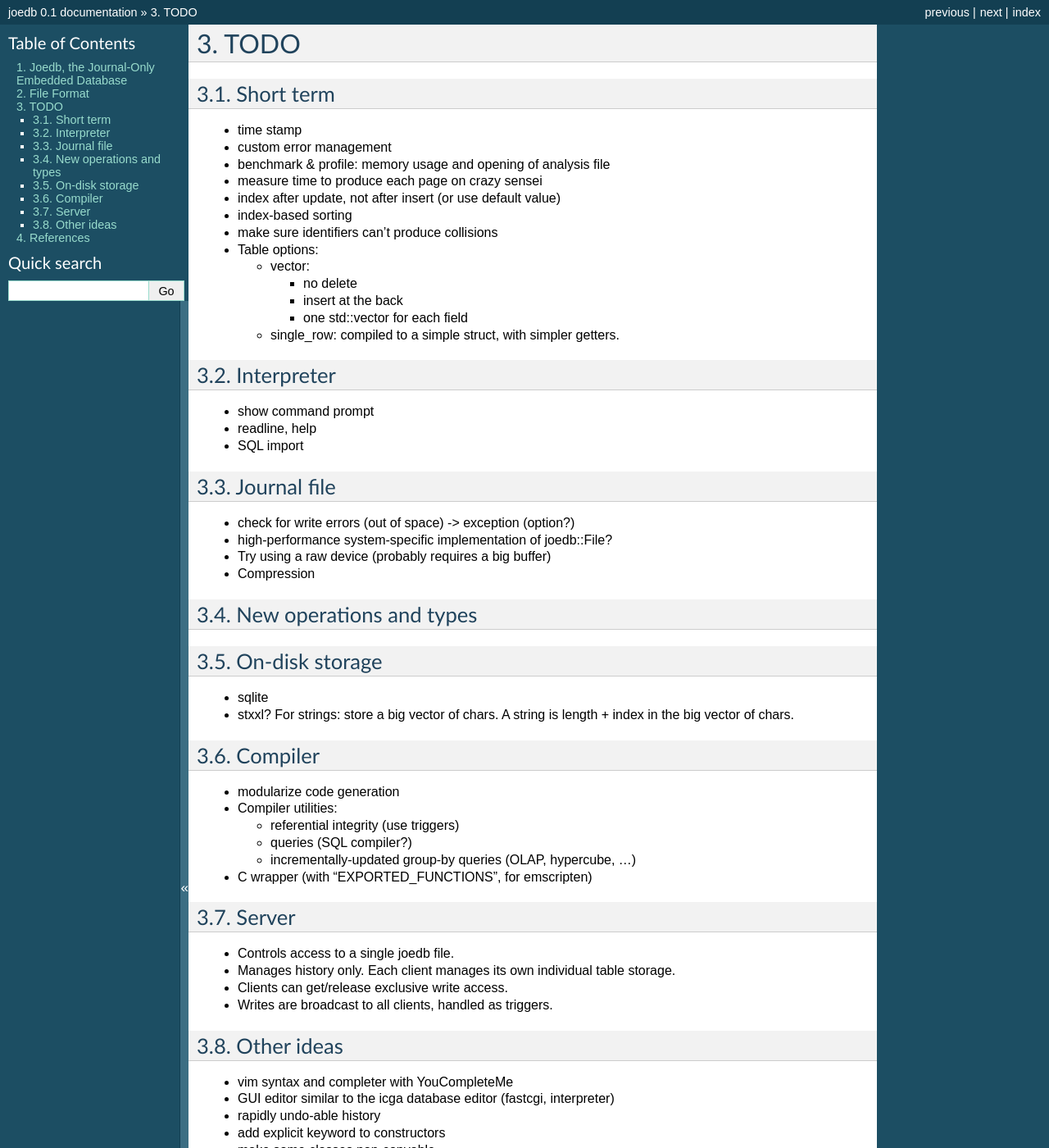
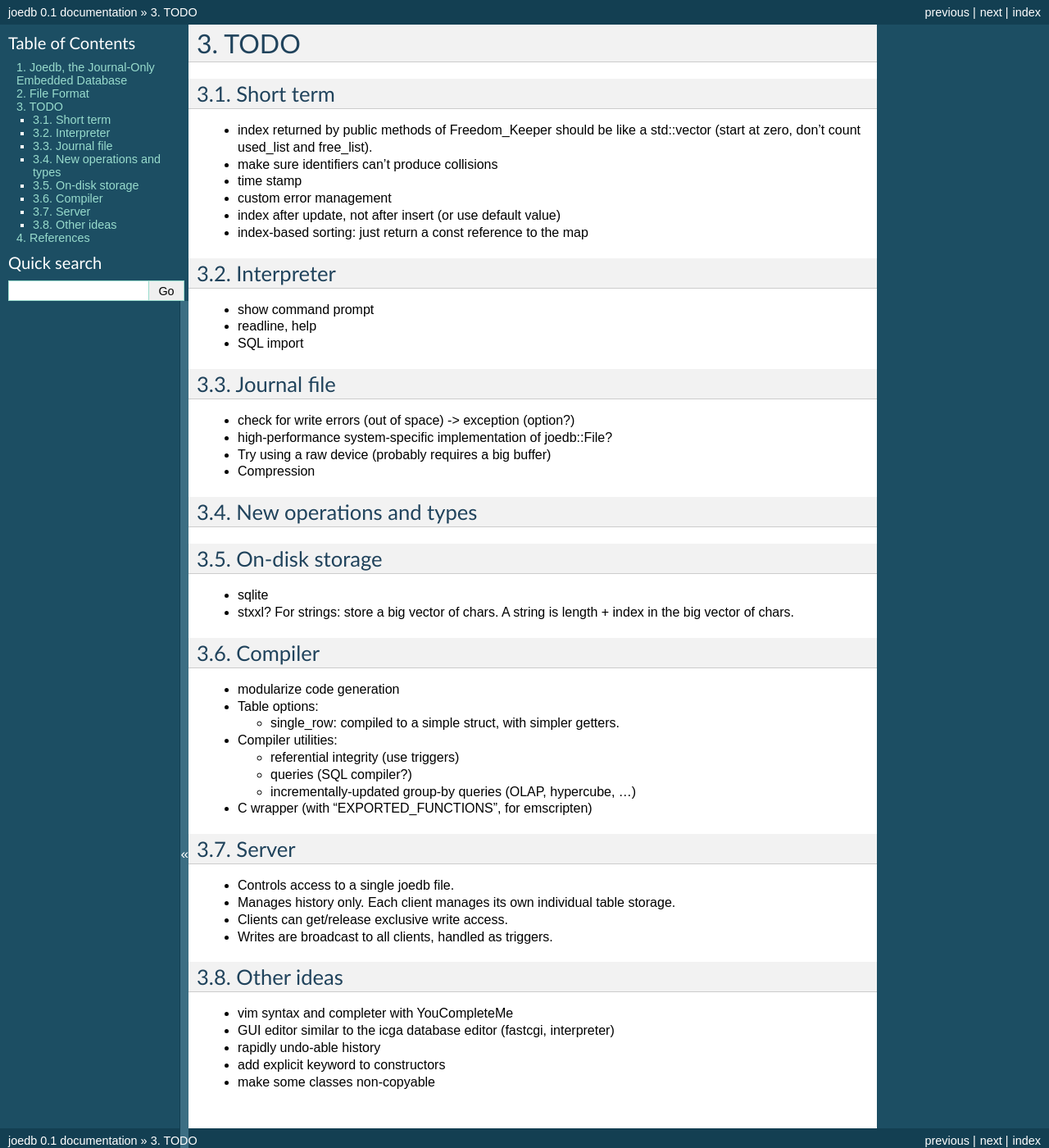
Before and after one commit to Remi-Coulom/joedb, a Sphinx documentation site: the page built from doc/source/todo.rst, in a window 1280 px wide and 1400 px high. Shown: the whole window at 82% size. Built offline with Sphinx 7.4.7, drawn with Linux system fonts in a browser that asks for light colours; formulas are drawn with MathJax 3.

Commit message:
more progress with vector storage.

```diff
--- a/doc/source/todo.rst
+++ b/doc/source/todo.rst
@@ -4,26 +4,12 @@
 Short term
 ----------
 
+- index returned by public methods of Freedom_Keeper should be like a std::vector (start at zero, don't count used_list and free_list).
+- make sure identifiers can't produce collisions
 - time stamp
 - custom error management
-
-- benchmark & profile: memory usage and opening of analysis file
-- measure time to produce each page on crazy sensei
-
 - index after update, not after insert (or use default value)
-- index-based sorting
-
-- make sure identifiers can't produce collisions
-
-- Table options:
-
-  - vector:
-
-    - no delete
-    - insert at the back
-    - one std::vector for each field
-
-  - single_row: compiled to a simple struct, with simpler getters.
+- index-based sorting: just return a const reference to the map
 
 Interpreter
 -----------
```
Also changed, not shown: other parts of doc/source/todo.rst (+4 -0 lines), 1 other file.
